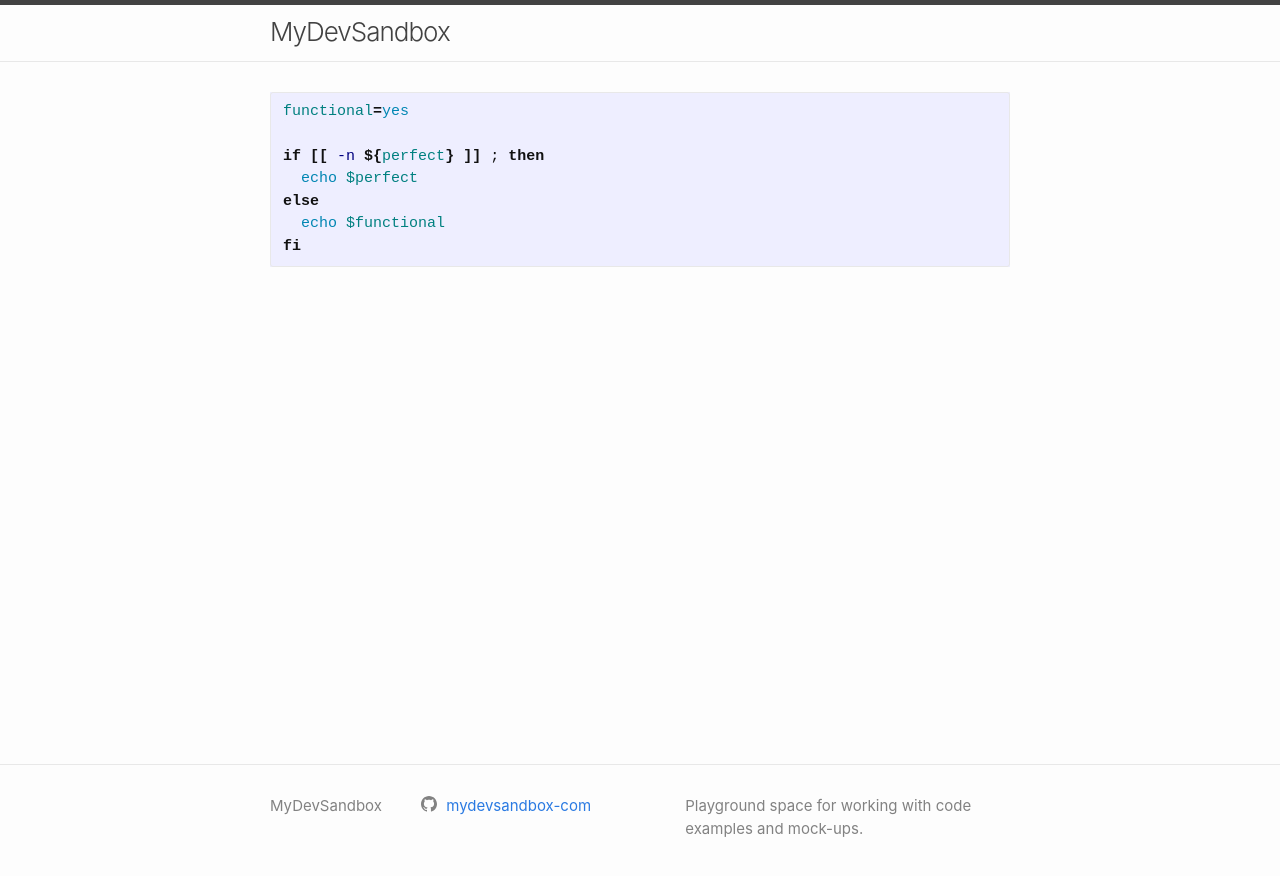
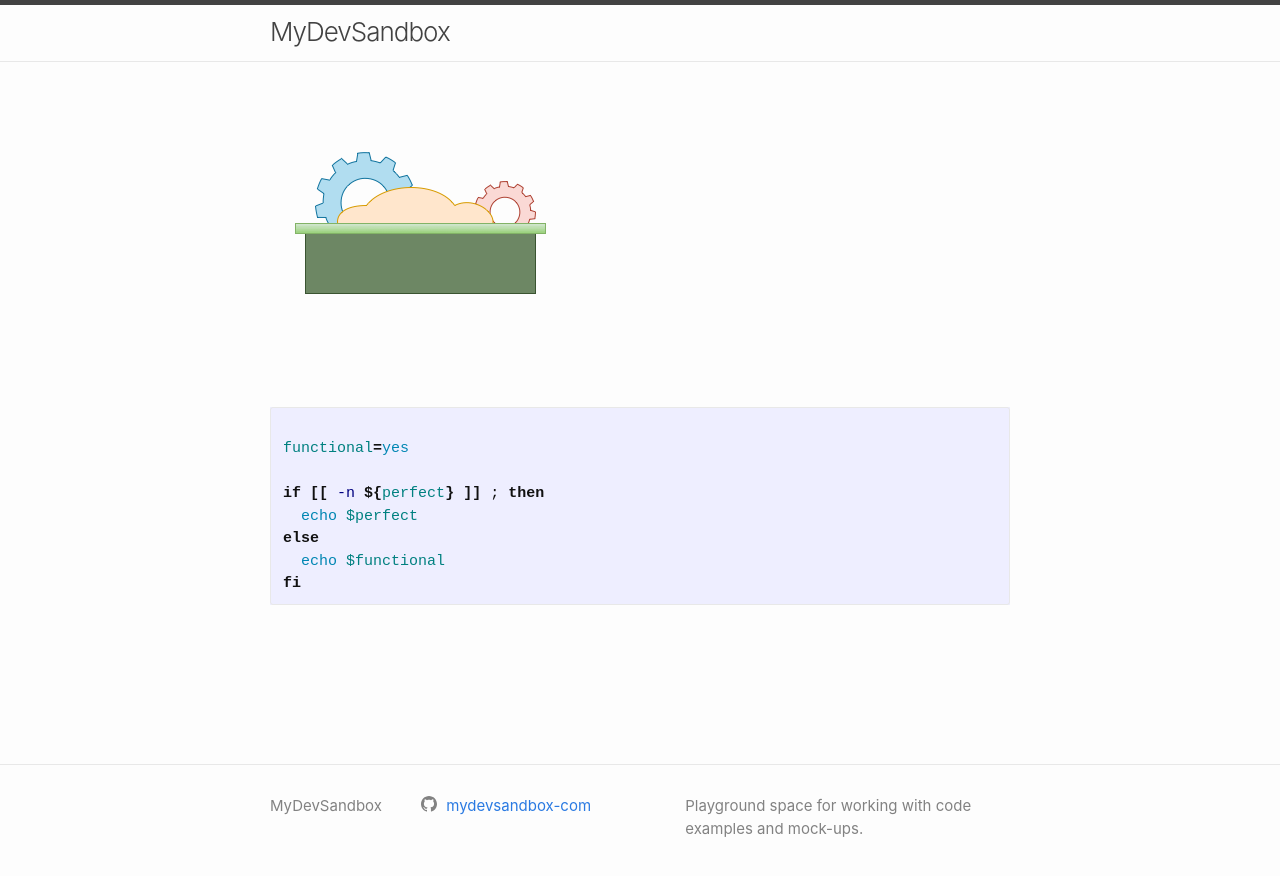
Before and after one commit to mydevsandbox-com/mydevsandbox.com, a Jekyll site: the page built from index.md, in a window 1280 px wide. Shown: the top 876 px of the page. Built offline with Jekyll 4.4.1, drawn with Linux system fonts in a browser that asks for light colours.

Commit message:
add cheesy logo
Signed-off-by: Collin McNeese <collin@mydevsandbox.com>

````diff
--- a/index.md
+++ b/index.md
@@ -2,7 +2,10 @@
 layout: home
 ---
 
+![logo](/assets/sandbox-img.png)
+
 ```shell
+
 functional=yes
 
 if [[ -n ${perfect} ]] ; then
````
Also changed, not shown: assets/sandbox-img.png (added).
